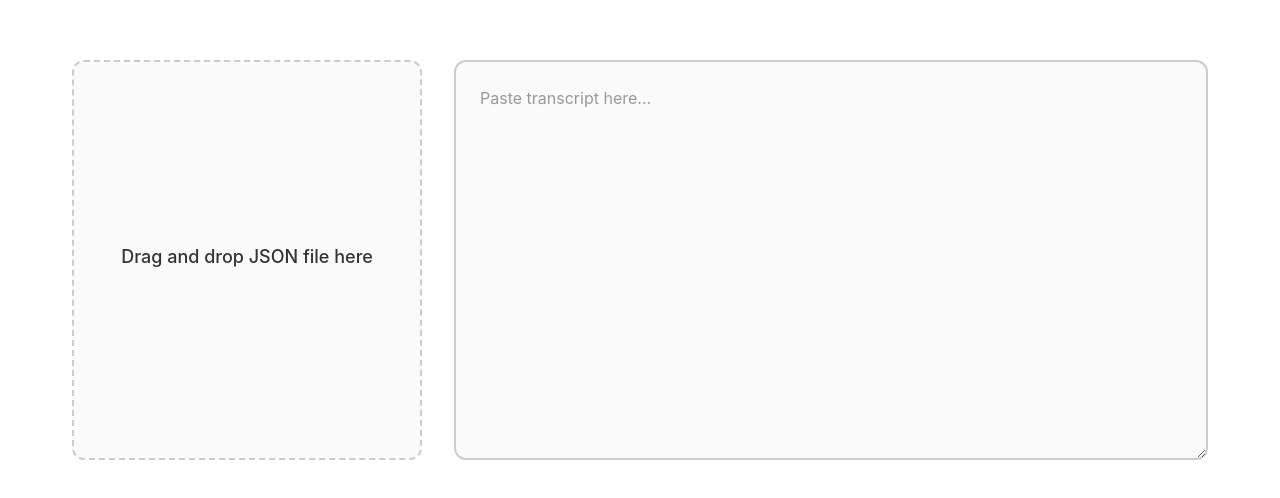
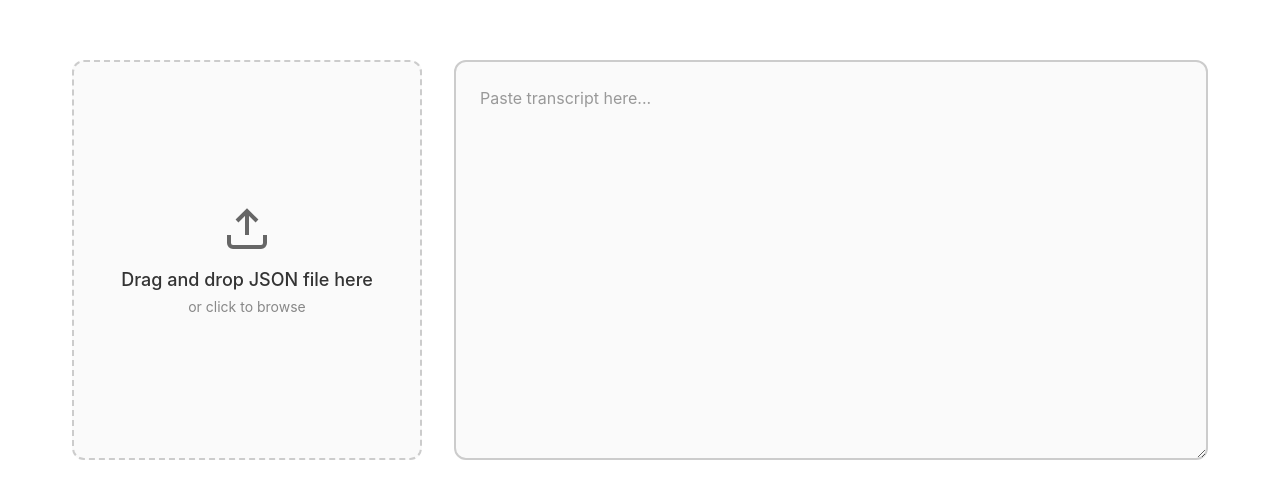
Before and after one commit to RichieTran/logoGenerator, a plain HTML site: page index.html in a window 1280 px wide. Shown: the part 140-638 px from the top of the page. Drawn offline with Linux system fonts and the light colour scheme.

Commit message:
add upload icon and subtext

```diff
--- a/index.html
+++ b/index.html
@@ -11,7 +11,13 @@
         <div class="transcript">
             <!-- File Upload Area -->
             <div class="JSON-input" id="JSONinput">
+                <svg class="upload-icon" width="48" height="48" viewBox="0 0 24 24" fill="none" stroke="currentColor" stroke-width="2">
+                    <path d="M21 15v4a2 2 0 0 1-2 2H5a2 2 0 0 1-2-2v-4"></path>
+                    <polyline points="17 8 12 3 7 8"></polyline>
+                    <line x1="12" y1="3" x2="12" y2="15"></line>
+                </svg>
                 <p class="upload-text">Drag and drop JSON file here</p>
+                <p class="upload-subtext">or click to browse</p>
                 <input type="file" id="fileInput" accept=".json" hidden>
             </div>
             <!-- Text Input Area -->
--- a/styles.css
+++ b/styles.css
@@ -49,6 +49,11 @@ body {
 .JSON-input.drag-over {
     border-color: #000000;
     background-color: #f0f0f0;
+}
+
+.upload-icon {
+    color: #666666;
+    margin-bottom: 1rem;
 }
 
 .upload-text {
```
